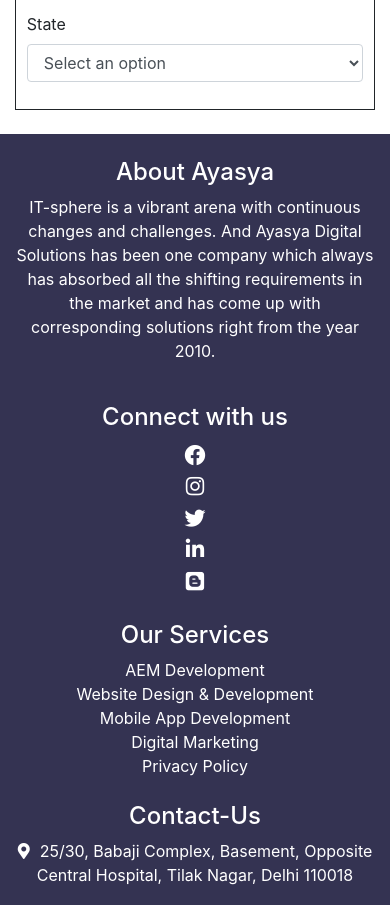
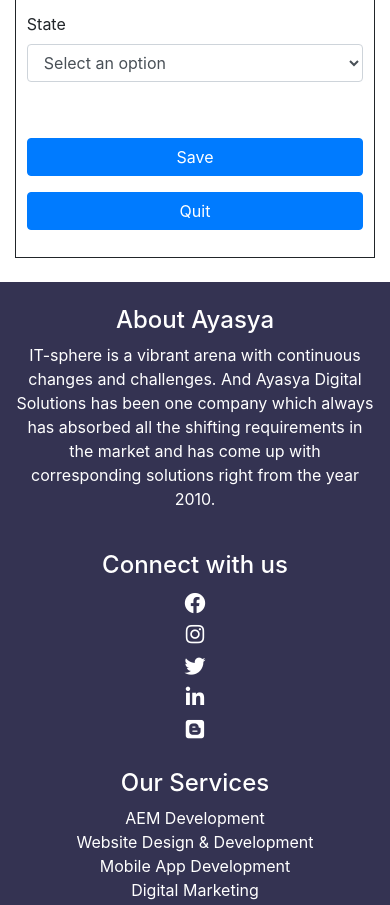
Before and after one commit to dsaurabhkumar/GST-Ayasya-Project, a React (Create React App) app: page /regional-settings in a window 390 px wide. Shown: the part 980-1885 px from the top of the page. Built offline with nearby package versions, Linux system fonts and the light colour scheme.

Commit message:
code updated

```diff
--- a/src/containers/reginal-settings/RegionalSettings.css
+++ b/src/containers/reginal-settings/RegionalSettings.css
@@ -2,3 +2,11 @@
     border: 1px solid;
     padding: 3%;
 }
+.saveBtn {
+    text-align: end;
+}
+@media (max-width: 787px) {
+    .quitBtn {
+        padding: 0;
+    }
+}
--- a/src/containers/reginal-settings/RegionalSettings.js
+++ b/src/containers/reginal-settings/RegionalSettings.js
@@ -1,5 +1,6 @@
 import React from 'react';
 import './RegionalSettings.css';
+import { Link } from 'react-router-dom';
 import InputText from '../../components/Forms/formComponents/input-text/InputText';
 import Dropdown from '../../components/Forms/formComponents/dropdown/Dropdown';
 
@@ -171,6 +172,15 @@
                                 }
                         </div>
 
+                        <div className="row btnContainer flex-sm-row-reverse mt-4 mb-3">
+                            <div className="mt-3 col-12 col-md-4 p-0">
+                                <button type="submit" className="btn btn-primary col-12">Save</button>
+                            </div>
+                            <div className="mt-3 col-12 col-md-4 align-self-center quitBtn">
+                                <Link to='/feature-options'><button type="submit" className="btn btn-primary col-12">Quit</button></Link>
+                            </div>
+                        </div>
+
                     </form>
                 </div>
             </React.Fragment>
```
